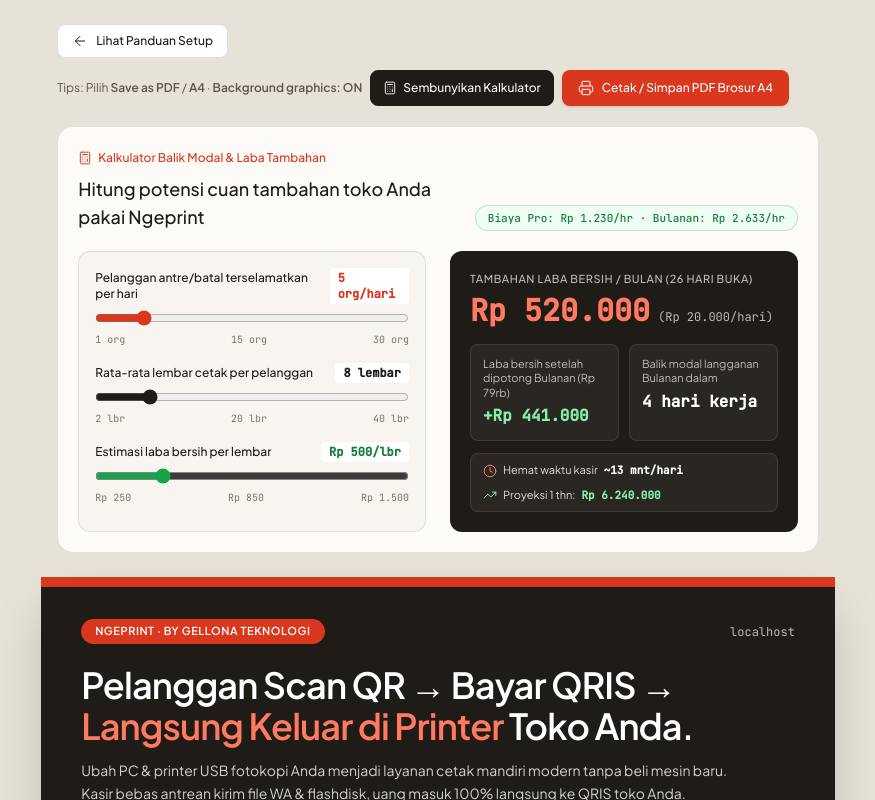
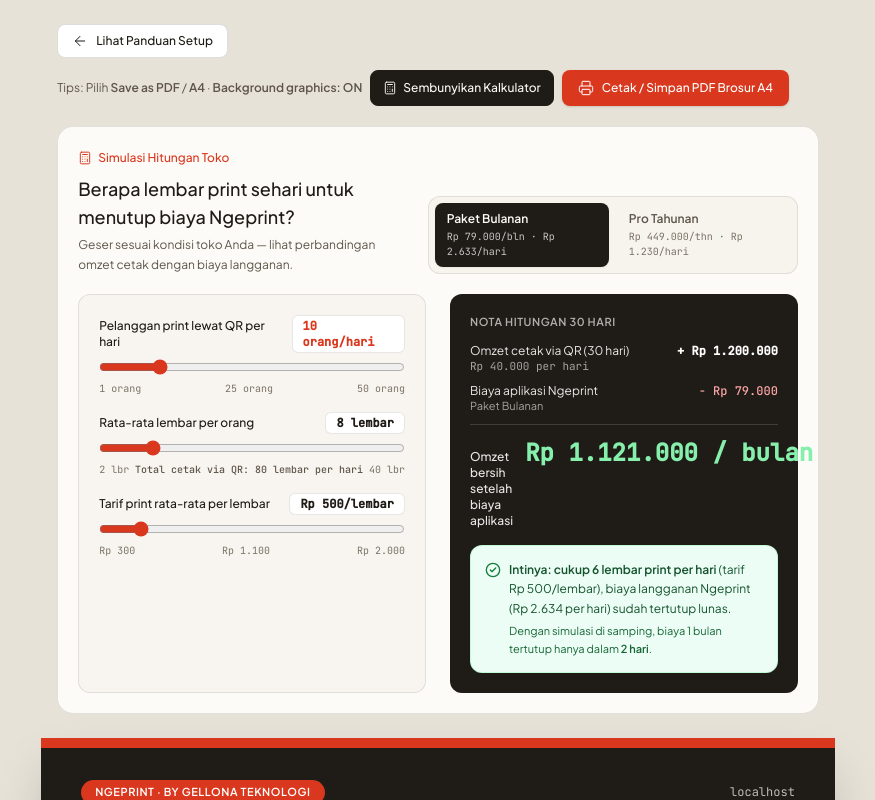
Before and after one commit to dkvmuhipa/qrprint-id, a Next.js app: page /brosur in a window 1280 px wide. Shown: the top 800 px of the page, without its empty margins (202-1077 px from the left). Built offline with nearby package versions, Linux system fonts and the light colour scheme; no server answers.

Commit message:
refactor(ui): simplify ROI calculator into clear 3-line breakdown

```diff
--- a/src/components/RoiCalculatorCard.tsx
+++ b/src/components/RoiCalculatorCard.tsx
@@ -2,28 +2,39 @@
 
 import { useState } from "react";
 import Link from "next/link";
-import { Calculator, Clock, TrendingUp } from "lucide-react";
+import { Calculator, CheckCircle2 } from "lucide-react";
 import { formatRupiah } from "@/lib/utils";
 
 interface RoiCalculatorCardProps {
   compact?: boolean;
 }
 
+type CalculatorPlan = "BULANAN" | "PRO";
+
 export function RoiCalculatorCard({ compact = false }: RoiCalculatorCardProps) {
-  const [extraCustomersPerDay, setExtraCustomersPerDay] = useState(5);
+  const [selectedPlan, setSelectedPlan] = useState<CalculatorPlan>("BULANAN");
+  const [customersPerDay, setCustomersPerDay] = useState(10);
   const [pagesPerCustomer, setPagesPerCustomer] = useState(8);
-  const [profitPerPage, setProfitPerPage] = useState(500);
+  const [pricePerPage, setPricePerPage] = useState(500);
 
-  const dailyExtraProfit =
-    extraCustomersPerDay * pagesPerCustomer * profitPerPage;
-  const monthlyExtraProfit = dailyExtraProfit * 26;
-  const yearlyExtraProfit = monthlyExtraProfit * 12;
-  const minutesSavedPerDay = Math.round(extraCustomersPerDay * 2.5);
-  const breakEvenDaysBulanan = Math.max(
+  const totalSheetsPerDay = customersPerDay * pagesPerCustomer;
+  const dailyGross = totalSheetsPerDay * pricePerPage;
+  const monthlyGross = dailyGross * 30;
+
+  const monthlyAppCost =
+    selectedPlan === "PRO" ? Math.round(449000 / 12) : 79000;
+  const dailyAppCost =
+    selectedPlan === "PRO"
+      ? Math.ceil(449000 / 365)
+      : Math.ceil(79000 / 30);
+
+  const netAfterApp = monthlyGross - monthlyAppCost;
+  const sheetsPerDayToBreakEven = Math.max(
     1,
-    Math.ceil(79000 / Math.max(1, dailyExtraProfit))
+    Math.ceil(dailyAppCost / pricePerPage)
   );
-  const netMonthlyGain = monthlyExtraProfit - 79000;
+  const daysToCoverMonthly =
+    dailyGross > 0 ? Math.ceil(monthlyAppCost / dailyGross) : 99;
 
   return (
     <div
@@ -31,63 +42,108 @@ export function RoiCalculatorCard({ compact = false }: RoiCalculatorCardProps) {
         compact ? "p-5" : "p-6 sm:p-8"
       }`}
     >
-      <div className="flex flex-col justify-between gap-2 sm:flex-row sm:items-end">
-        <div>
+      {/* Header + Single-Plan Switcher */}
+      <div className="flex flex-col justify-between gap-4 lg:flex-row lg:items-end">
+        <div className="max-w-xl">
           <p className="inline-flex items-center gap-1.5 text-xs font-medium text-[#d9381e]">
             <Calculator className="h-3.5 w-3.5" strokeWidth={1.7} />
-            <span>Kalkulator Balik Modal &amp; Laba Tambahan</span>
+            <span>Simulasi Hitungan Toko</span>
           </p>
           <h3
             className={`mt-1 font-medium text-[#1f1b16] ${
               compact ? "text-lg" : "text-xl sm:text-2xl"
             }`}
           >
-            Hitung potensi cuan tambahan toko Anda pakai Ngeprint
+            Berapa lembar print sehari untuk menutup biaya Ngeprint?
           </h3>
+          <p className="mt-1 text-xs leading-relaxed text-[#5e554a]">
+            Geser sesuai kondisi toko Anda — lihat perbandingan omzet cetak
+            dengan biaya langganan.
+          </p>
         </div>
-        <span className="font-mono-num shrink-0 rounded-full border border-[#16a34a]/25 bg-[#f0fdf4] px-3 py-1 text-[11px] font-medium text-[#15803d]">
-          Biaya Pro: Rp 1.230/hr · Bulanan: Rp 2.633/hr
-        </span>
+
+        {/* Plan Switcher Tabs */}
+        <div className="grid grid-cols-2 gap-2 rounded-xl border border-[#1f1b16]/10 bg-[#f7f4ee] p-1.5 lg:w-[370px] lg:shrink-0">
+          <button
+            type="button"
+            onClick={() => setSelectedPlan("BULANAN")}
+            className={`cursor-pointer rounded-lg px-3 py-2 text-left transition-colors ${
+              selectedPlan === "BULANAN"
+                ? "bg-[#1f1b16] text-[#fdfbf7] shadow-xs"
+                : "text-[#5e554a] hover:bg-white/70 hover:text-[#1f1b16]"
+            }`}
+          >
+            <p className="text-xs font-semibold">Paket Bulanan</p>
+            <p
+              className={`font-mono-num mt-0.5 text-[10px] ${
+                selectedPlan === "BULANAN"
+                  ? "text-white/75"
+                  : "text-[#7b7266]"
+              }`}
+            >
+              Rp 79.000/bln · Rp 2.633/hari
+            </p>
+          </button>
+
+          <button
+            type="button"
+            onClick={() => setSelectedPlan("PRO")}
+            className={`cursor-pointer rounded-lg px-3 py-2 text-left transition-colors ${
+              selectedPlan === "PRO"
+                ? "bg-[#1f1b16] text-[#fdfbf7] shadow-xs"
+                : "text-[#5e554a] hover:bg-white/70 hover:text-[#1f1b16]"
+            }`}
+          >
+            <p className="text-xs font-semibold">Pro Tahunan</p>
+            <p
+              className={`font-mono-num mt-0.5 text-[10px] ${
+                selectedPlan === "PRO" ? "text-white/75" : "text-[#7b7266]"
+              }`}
+            >
+              Rp 449.000/thn · Rp 1.230/hari
+            </p>
+          </button>
+        </div>
       </div>
 
       <div className="mt-5 grid gap-6 lg:grid-cols-12">
-        {/* Left: Interactive Sliders */}
-        <div className="space-y-4 rounded-xl border border-[#1f1b16]/10 bg-[#f7f4ee]/80 p-4 lg:col-span-6">
+        {/* Left: 3 Everyday Photocopy Inputs */}
+        <div className="space-y-4 rounded-xl border border-[#1f1b16]/10 bg-[#f7f4ee]/80 p-4 sm:p-5 lg:col-span-6">
           <div>
             <div className="flex items-center justify-between gap-2 text-xs">
               <label
                 htmlFor="roi-customers"
                 className="font-medium text-[#1f1b16]"
               >
-                Pelanggan antre/batal terselamatkan per hari
+                Pelanggan print lewat QR per hari
               </label>
-              <span className="font-mono-num rounded bg-white px-2 py-0.5 font-semibold text-[#d9381e]">
-                {extraCustomersPerDay} org/hari
+              <span className="font-mono-num rounded-md border border-[#1f1b16]/10 bg-white px-2.5 py-0.5 font-semibold text-[#d9381e]">
+                {customersPerDay} orang/hari
               </span>
             </div>
             <input
               id="roi-customers"
               type="range"
               min={1}
-              max={30}
+              max={50}
               step={1}
-              value={extraCustomersPerDay}
-              onChange={(e) => setExtraCustomersPerDay(Number(e.target.value))}
-              className="mt-2 h-2 w-full cursor-pointer accent-[#d9381e]"
+              value={customersPerDay}
+              onChange={(e) => setCustomersPerDay(Number(e.target.value))}
+              className="mt-2 h-2 w-full cursor-pointer [color-scheme:light] accent-[#d9381e]"
             />
             <div className="font-mono-num mt-1 flex justify-between text-[10px] text-[#7b7266]">
-              <span>1 org</span>
-              <span>15 org</span>
-              <span>30 org</span>
+              <span>1 orang</span>
+              <span>25 orang</span>
+              <span>50 orang</span>
             </div>
           </div>
 
           <div>
             <div className="flex items-center justify-between gap-2 text-xs">
               <label htmlFor="roi-pages" className="font-medium text-[#1f1b16]">
-                Rata-rata lembar cetak per pelanggan
+                Rata-rata lembar per orang
               </label>
-              <span className="font-mono-num rounded bg-white px-2 py-0.5 font-semibold text-[#1f1b16]">
+              <span className="font-mono-num rounded-md border border-[#1f1b16]/10 bg-white px-2.5 py-0.5 font-semibold text-[#1f1b16]">
                 {pagesPerCustomer} lembar
               </span>
             </div>
@@ -99,112 +155,140 @@ export function RoiCalculatorCard({ compact = false }: RoiCalculatorCardProps) {
               step={1}
               value={pagesPerCustomer}
               onChange={(e) => setPagesPerCustomer(Number(e.target.value))}
-              className="mt-2 h-2 w-full cursor-pointer accent-[#1f1b16]"
+              className="mt-2 h-2 w-full cursor-pointer [color-scheme:light] accent-[#d9381e]"
             />
-            <div className="font-mono-num mt-1 flex justify-between text-[10px] text-[#7b7266]">
-              <span>2 lbr</span>
-              <span>20 lbr</span>
-              <span>40 lbr</span>
+            <div className="mt-1 flex items-center justify-between text-[10px] text-[#7b7266]">
+              <span className="font-mono-num">2 lbr</span>
+              <span className="font-mono-num font-medium text-[#5e554a]">
+                Total cetak via QR: {totalSheetsPerDay} lembar per hari
+              </span>
+              <span className="font-mono-num">40 lbr</span>
             </div>
           </div>
 
           <div>
             <div className="flex items-center justify-between gap-2 text-xs">
               <label
-                htmlFor="roi-profit"
+                htmlFor="roi-price"
                 className="font-medium text-[#1f1b16]"
               >
-                Estimasi laba bersih per lembar
+                Tarif print rata-rata per lembar
               </label>
-              <span className="font-mono-num rounded bg-white px-2 py-0.5 font-semibold text-[#15803d]">
-                {formatRupiah(profitPerPage)}/lbr
+              <span className="font-mono-num rounded-md border border-[#1f1b16]/10 bg-white px-2.5 py-0.5 font-semibold text-[#1f1b16]">
+                {formatRupiah(pricePerPage)}/lembar
               </span>
             </div>
             <input
-              id="roi-profit"
+              id="roi-price"
               type="range"
-              min={250}
-              max={1500}
-              step={50}
-              value={profitPerPage}
-              onChange={(e) => setProfitPerPage(Number(e.target.value))}
-              className="mt-2 h-2 w-full cursor-pointer accent-[#16a34a]"
+              min={300}
+              max={2000}
+              step={100}
+              value={pricePerPage}
+              onChange={(e) => setPricePerPage(Number(e.target.value))}
+              className="mt-2 h-2 w-full cursor-pointer [color-scheme:light] accent-[#d9381e]"
             />
             <div className="font-mono-num mt-1 flex justify-between text-[10px] text-[#7b7266]">
-              <span>Rp 250</span>
-              <span>Rp 850</span>
-              <span>Rp 1.500</span>
+              <span>Rp 300</span>
+              <span>Rp 1.100</span>
+              <span>Rp 2.000</span>
             </div>
           </div>
         </div>
 
-        {/* Right: Live Result Summary */}
-        <div className="flex flex-col justify-between gap-3 rounded-xl bg-[#1f1b16] p-5 text-[#fdfbf7] lg:col-span-6">
+        {/* Right: Clean 3-Line Receipt + 1-Sentence Takeaway */}
+        <div className="flex flex-col justify-between gap-4 rounded-xl bg-[#1f1b16] p-5 text-[#fdfbf7] lg:col-span-6">
           <div>
-            <p className="text-[11px] font-medium tracking-wider text-white/70 uppercase">
-              Tambahan Laba Bersih / Bulan (26 Hari Buka)
+            <p className="text-[11px] font-semibold tracking-wider text-white/65 uppercase">
+              Nota Hitungan 30 Hari
             </p>
-            <div className="mt-1 flex flex-wrap items-baseline gap-2">
-              <span className="font-mono-num text-3xl font-bold text-[#ff7a61]">
-                {formatRupiah(monthlyExtraProfit)}
-              </span>
-              <span className="font-mono-num text-xs text-white/70">
-                ({formatRupiah(dailyExtraProfit)}/hari)
-              </span>
-            </div>
 
-            <div className="mt-4 grid grid-cols-2 gap-2.5 text-xs">
-              <div className="rounded-lg border border-white/10 bg-white/5 p-3">
-                <p className="text-[11px] text-white/70">
-                  Laba bersih setelah dipotong Bulanan (Rp 79rb)
-                </p>
-                <p className="font-mono-num mt-1 text-base font-semibold text-[#86efac]">
-                  {netMonthlyGain >= 0 ? "+" : ""}
-                  {formatRupiah(netMonthlyGain)}
-                </p>
+            {/* 3-line breakdown */}
+            <div className="mt-3 space-y-2.5 text-xs">
+              <div className="flex items-start justify-between gap-3">
+                <div>
+                  <p className="text-white/90">Omzet cetak via QR (30 hari)</p>
+                  <p className="font-mono-num text-[11px] text-white/60">
+                    {formatRupiah(dailyGross)} per hari
+                  </p>
+                </div>
+                <span className="font-mono-num shrink-0 font-semibold text-white">
+                  + {formatRupiah(monthlyGross)}
+                </span>
               </div>
 
-              <div className="rounded-lg border border-white/10 bg-white/5 p-3">
-                <p className="text-[11px] text-white/70">
-                  Balik modal langganan Bulanan dalam
+              <div className="flex items-start justify-between gap-3">
+                <div>
+                  <p className="text-white/90">Biaya aplikasi Ngeprint</p>
+                  <p className="text-[11px] text-white/60">
+                    {selectedPlan === "PRO"
+                      ? "Pro Tahunan ÷ 12 bln"
+                      : "Paket Bulanan"}
+                  </p>
+                </div>
+                <span className="font-mono-num shrink-0 font-medium text-[#fca5a5]">
+                  - {formatRupiah(monthlyAppCost)}
+                </span>
+              </div>
+
+              <div className="flex items-baseline justify-between gap-3 border-t border-white/15 pt-3">
+                <p className="text-xs font-medium text-white/90">
+                  Omzet bersih setelah biaya aplikasi
                 </p>
-                <p className="font-mono-num mt-1 text-base font-semibold text-white">
-                  {breakEvenDaysBulanan} hari kerja
+                <p
+                  className={`font-mono-num shrink-0 text-xl font-bold sm:text-2xl ${
+                    netAfterApp >= 0 ? "text-[#86efac]" : "text-[#fca5a5]"
+                  }`}
+                >
+                  {netAfterApp >= 0
+                    ? `${formatRupiah(netAfterApp)} / bulan`
+                    : `-${formatRupiah(Math.abs(netAfterApp))} / bulan`}
                 </p>
               </div>
             </div>
 
-            <div className="mt-3 flex flex-wrap items-center justify-between gap-2 rounded-lg border border-white/10 bg-white/5 px-3 py-2 text-[11px] text-white/85">
-              <span className="inline-flex items-center gap-1.5">
-                <Clock className="h-3.5 w-3.5 text-[#ff7a61]" strokeWidth={1.7} />
-                Hemat waktu kasir{" "}
-                <strong className="font-mono-num text-white">
-                  ~{minutesSavedPerDay} mnt/hari
-                </strong>
-              </span>
-              <span className="inline-flex items-center gap-1.5">
-                <TrendingUp
-                  className="h-3.5 w-3.5 text-[#86efac]"
-                  strokeWidth={1.7}
+            {/* Single-sentence green takeaway */}
+            <div className="mt-4 rounded-xl border border-[#86efac]/40 bg-[#ecfdf5] p-3.5 text-[#14532d]">
+              <div className="flex items-start gap-2 text-xs leading-relaxed">
+                <CheckCircle2
+                  className="mt-0.5 h-4 w-4 shrink-0 text-[#15803d]"
+                  strokeWidth={2}
                 />
-                Proyeksi 1 thn:{" "}
-                <strong className="font-mono-num text-[#86efac]">
-                  {formatRupiah(yearlyExtraProfit)}
-                </strong>
-              </span>
+                <div>
+                  <p>
+                    <strong>
+                      Intinya: cukup {sheetsPerDayToBreakEven} lembar print per
+                      hari
+                    </strong>{" "}
+                    (tarif {formatRupiah(pricePerPage)}/lembar), biaya langganan
+                    Ngeprint ({formatRupiah(dailyAppCost)} per hari) sudah
+                    tertutup lunas.
+                  </p>
+                  {daysToCoverMonthly <= 30 && (
+                    <p className="mt-1 text-[11px] text-[#166534]">
+                      Dengan simulasi di samping, biaya 1 bulan tertutup hanya
+                      dalam <strong>{daysToCoverMonthly} hari</strong>.
+                    </p>
+                  )}
+                </div>
+              </div>
             </div>
           </div>
 
           {!compact && (
             <div className="flex flex-wrap items-center justify-between gap-2 border-t border-white/10 pt-3">
               <span className="text-[11px] text-white/70">
-                0% potongan QRIS — uang langsung ke rekening toko Anda
+                Potongan transaksi Rp 0 — uang langsung masuk ke QRIS toko Anda.
               </span>
               <Link
-                href="/register?plan=PRO"
-                className="btn-action inline-flex h-8 items-center rounded-lg bg-[#d9381e] px-3.5 text-xs font-medium text-white hover:bg-[#be2e17]"
+                href={
+                  selectedPlan === "PRO"
+                    ? "/register?plan=PRO"
+                    : "/register?plan=BULANAN"
+                }
+                className="btn-action inline-flex h-9 items-center rounded-lg bg-[#d9381e] px-4 text-xs font-medium text-white hover:bg-[#be2e17]"
               >
-                Mulai Demo / Paket Pro →
+                Coba Gratis di Toko Saya →
               </Link>
             </div>
           )}
```
